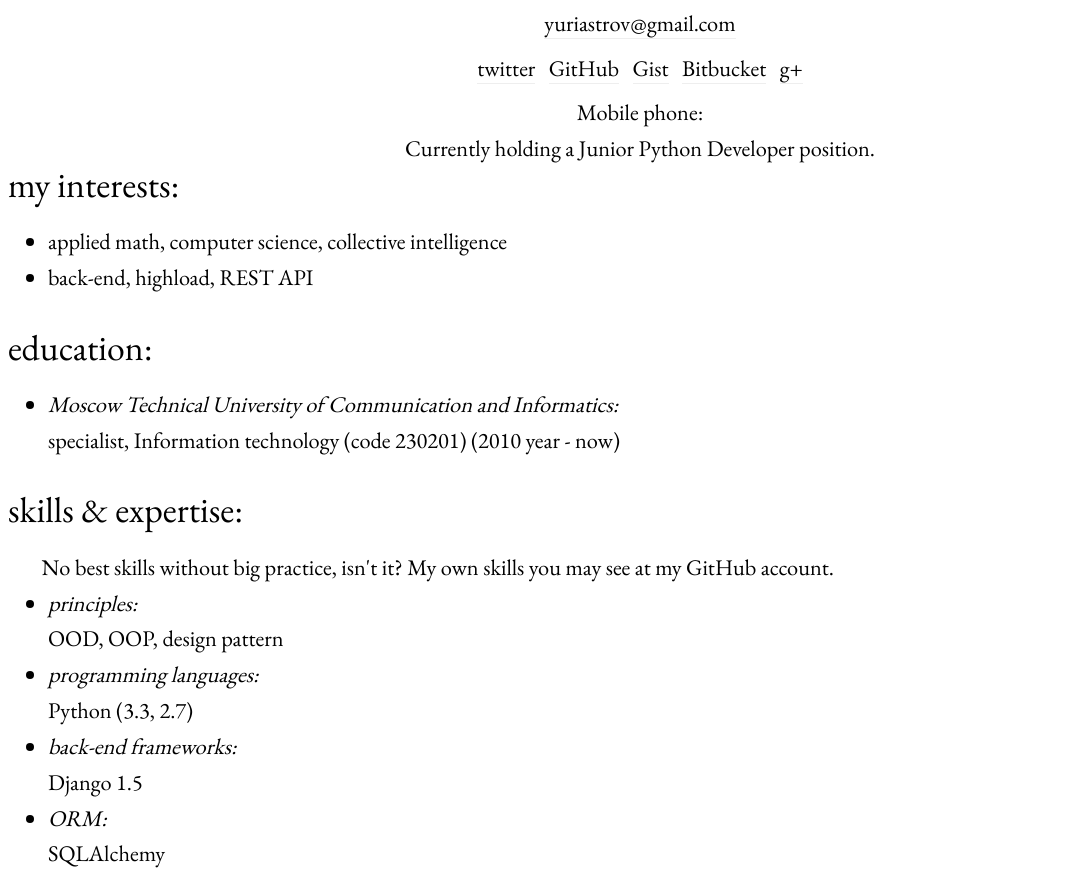
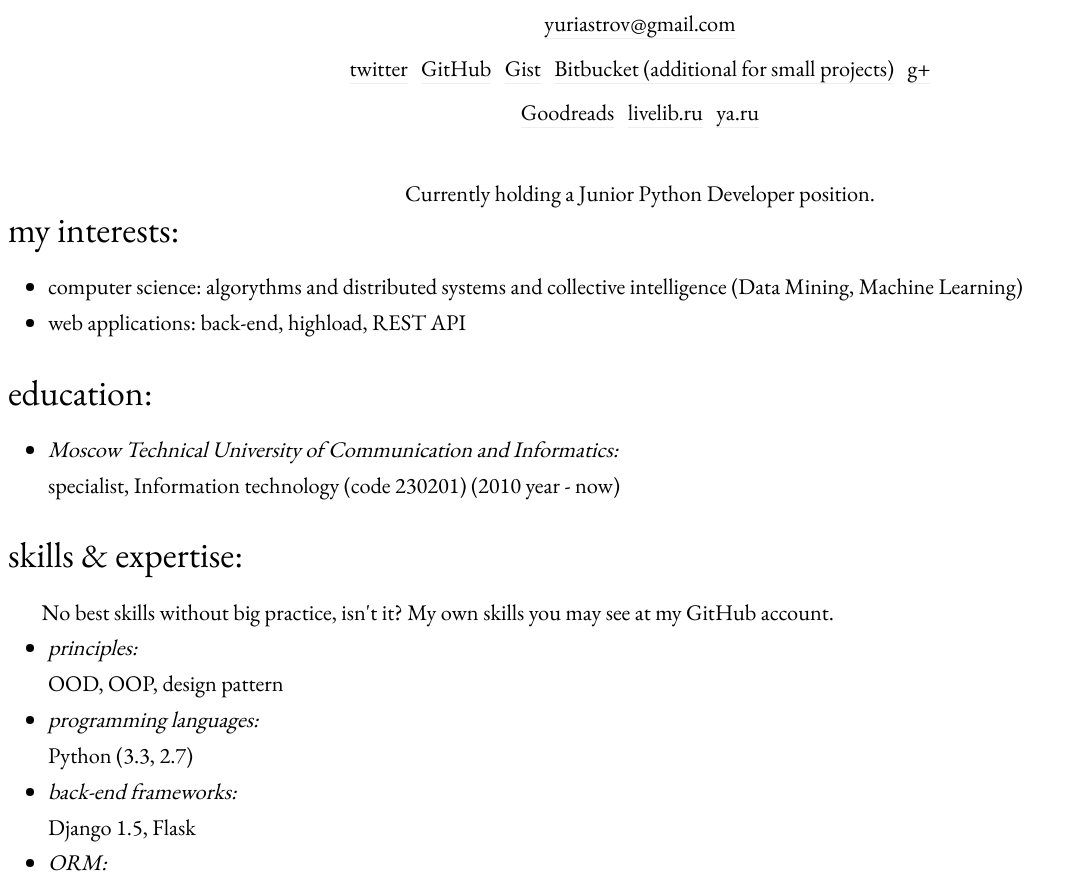
Before and after one commit to yastrov/yastrov.github.io, a plain HTML site: page index.html in a window 1280 px wide. Shown: the part 176-1056 px from the top of the page, without its empty margins (0-1076 px from the left). Drawn offline with nearby package versions, Linux system fonts and the light colour scheme.

Commit message:
Changed interests and bugs fixed.

```diff
--- a/css/main.css
+++ b/css/main.css
@@ -50,3 +50,6 @@ section ul {
     .links ul li a {
         margin: 0 0.2em;
     }
+.phone {
+    visibility: hidden;
+}
--- a/index.html
+++ b/index.html
@@ -21,8 +21,13 @@
                     <a href="https://twitter.com/yuriyrain">twitter</a>
                     <a href="https://github.com/yastrov">GitHub</a>
                     <a href="https://gist.github.com/yastrov">Gist</a>
-                    <a href="https://bitbucket.org/yrain">Bitbucket</a>
+                    <a href="https://bitbucket.org/yrain">Bitbucket (additional for small projects)</a>
                     <a href="https://plus.google.com/u/0/102093769242049708368/posts">g+</a>
+                </li>
+                <li>
+                    <a href="http://www.goodreads.com/user/show/26812342-yuriy">Goodreads</a>
+                    <a href="http://www.livelib.ru/reader/yrain">livelib.ru</a>
+                    <a href="http://y-astrov.ya.ru/">ya.ru</a>
                 </li>
             </ul>
         </section>
@@ -32,10 +37,10 @@
             <header>my interests</header>
             <ul>
                 <li>
-                    <span>applied math, computer science, collective intelligence</span>
+                    <span>computer science: algorythms and distributed systems and collective intelligence (Data Mining, Machine Learning)</span>
                 </li>
                 <li>
-                    <span>back-end, highload, REST API</span>
+                    <span>web applications: back-end, highload, REST API</span>
                 </li>
             </ul>
         </section>
@@ -63,7 +68,7 @@
                 </li>
                 <li>
                     <i>back-end frameworks</i><br/>
-                    <span>Django 1.5</span>
+                    <span>Django 1.5, Flask</span>
                 </li>
                 <li>
                     <i>ORM</i><br/>
@@ -87,7 +92,7 @@
                 </li>
                 <li>
                     <i>basic skills</i><br/>
-                    <span>C# (.NET 4, WinForms), Java, Regular Expression</span>
+                    <span>C# (.NET 4, WinForms), Java, Regular Expression, C, C++</span>
                 </li>
             </ul>
         </section>
@@ -97,7 +102,7 @@
             <ul>
                 <li>
                     <i>English</i>
-                    <span>basic, skills fo read the documentation</span>
+                    <span>basic, skills for read the documentation</span>
                 </li>
                 <li>
                     <i>Russian</i>
```
